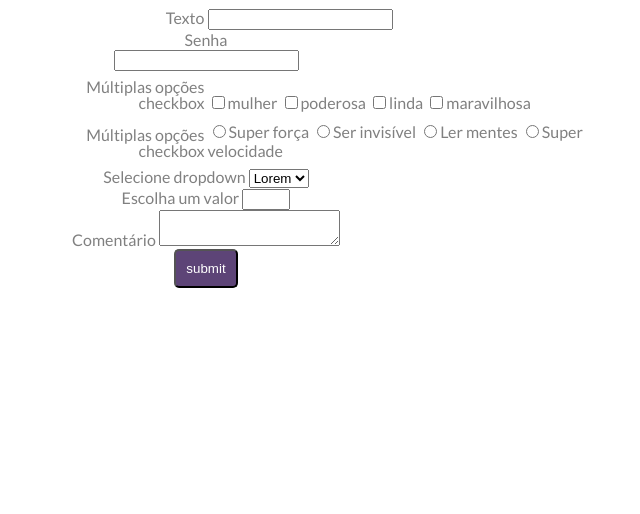
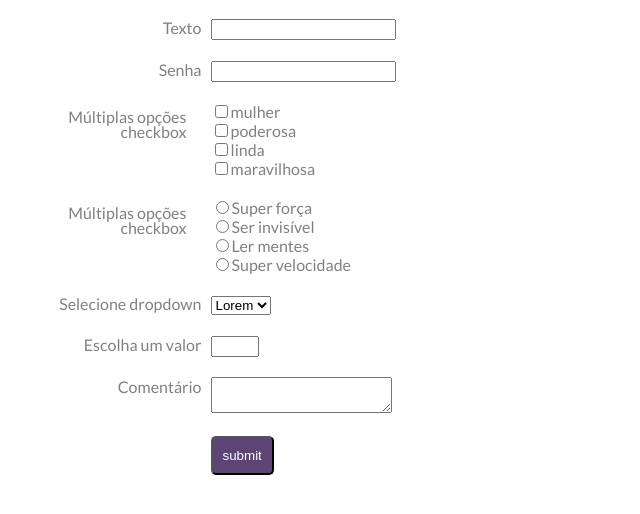
Before and after one commit to gabrieladaltoe/Exercicio-formulario-HTML-CSS, a plain HTML site: page index.html in a window 1280 px wide. Shown: the whole page, without its empty margins (434-1074 px from the left). Drawn offline with Linux system fonts and the light colour scheme.

Commit message:
correção das divs
corrigi as divs e margens

```diff
--- a/css/style.css
+++ b/css/style.css
@@ -12,7 +12,7 @@ body{
 
 form {
     text-align: center;
-    width: 800px;
+    width: 80%;
     margin: 0 auto;
 }
 
@@ -31,16 +31,21 @@ input[submit]{
 
 p {
     line-height: 0px;
+    margin: 15px;
 }
 
 .col-de-1 {
     display: inline-block;
     width: 49%;
     text-align: right;
+    vertical-align: top;
+    margin: 10px 3px;
 }
 
 .col-de-2 {
     display: inline-block;
     width: 49%;
     text-align: left;
+    vertical-align: top;
+    margin: 10px 3px;
 }
--- a/index.html
+++ b/index.html
@@ -11,18 +11,18 @@
         <form action="obrigada.html" method="GET">
 
             <div class="col-de-1">
-                <label: for="texto"> Texto </label>
+                <label for="texto"> Texto </label>
             </div>
 
             <div class="col-de-2">
                 <input type="text" name="Texto">
             </div>
 
-            <div "col-de-1">
-                <label: for="password"> Senha</label>
+            <div class="col-de-1">
+                <label for="password"> Senha</label>
             </div>
 
-            <div "col-de-2">
+            <div class="col-de-2">
                 <input type="password" name="password">
             </div>
 
@@ -34,10 +34,10 @@
                 </div>
 
                 <div class="col-de-2">
-                    <input type="checkbox" name="opcoes" value="mulher"><label for="opcoes">mulher</label>
-                    <input type="checkbox" name="opcoes" value="poderosa"><label for="opcoes">poderosa</label>
-                    <input type="checkbox" name="opcoes" value="linda"><label for="opcoes">linda</label>
-                    <input type="checkbox" name="opcoes" value="maravilhosa"><label for="opcoes">maravilhosa</label>
+                    <input type="checkbox" name="opcoes" value="mulher"><label for="opcoes">mulher</label><br>
+                    <input type="checkbox" name="opcoes" value="poderosa"><label for="opcoes">poderosa</label><br>
+                    <input type="checkbox" name="opcoes" value="linda"><label for="opcoes">linda</label><br>
+                    <input type="checkbox" name="opcoes" value="maravilhosa"><label for="opcoes">maravilhosa</label><br>
                 </div>
             </div>
 
@@ -48,35 +48,51 @@
                 </div>
 
                 <div  class="col-de-2">
-                    <input type="radio" name="opcoes" value="Super-forca"><label for="opcoes">Super força</label>
-                    <input type="radio" name="opcoes" value="Ser-invisivel"><label for="opcoes">Ser invisível</label>
-                    <input type="radio" name="opcoes" value="Ler-mentes"><label for="opcoes">Ler mentes</label>
-                    <input type="radio" name="opcoes" value="Super-velocidade"><label for="opcoes">Super velocidade</label>
+                    <input type="radio" name="opcoes" value="Super-forca"><label for="opcoes">Super força</label><br>
+                    <input type="radio" name="opcoes" value="Ser-invisivel"><label for="opcoes">Ser invisível</label><br>
+                    <input type="radio" name="opcoes" value="Ler-mentes"><label for="opcoes">Ler mentes</label><br>
+                    <input type="radio" name="opcoes" value="Super-velocidade"><label for="opcoes">Super velocidade</label><br>
                 </div>
             </div>
 
             <div>
-                <label for="Selecione">Selecione dropdown</label>
-                <select name="Selecione">
-                    <option value="Lorem">Lorem</option>
-                    <option value="Ipsum">Ipsum</option>
-                    <option value="Dolor">Dolor</option>
-                    <option value="Sit">Sit</option>
-                </select>
+
+                <div class="col-de-1">
+                    <label for="Selecione">Selecione dropdown</label>
+                </div>
+                <div class="col-de-2">
+                    <select name="Selecione">
+                        <option value="Lorem">Lorem</option><br>
+                        <option value="Ipsum">Ipsum</option><br>
+                        <option value="Dolor">Dolor</option><br>
+                        <option value="Sit">Sit</option>
+                    </select>
+                </div>
             </div>
 
             <div>
-                <label for="valor">Escolha um valor</label>
-                <input type="number" name="valor" min="0" max="5">
+                <div class="col-de-1">
+                    <label for="valor">Escolha um valor</label>
+                </div>
+                <div class="col-de-2">
+                     <input type="number" name="valor" min="0" max="5">
+                </div>
             </div>
 
             <div>
+                <div class="col-de-1">
                 <label for="comentario">Comentário</label>
+                </div>
+                <div class="col-de-2">
                 <textarea maxlength="100" name="comentario" rol="5">
                 </textarea>
+                </div>
             </div>
 
-            <div>
+            <div class="col-de-1">
+
+            </div>
+            <div class="col-de-2">
                 <input type="submit" value="submit" class="input-button">
             </div>
 
```
